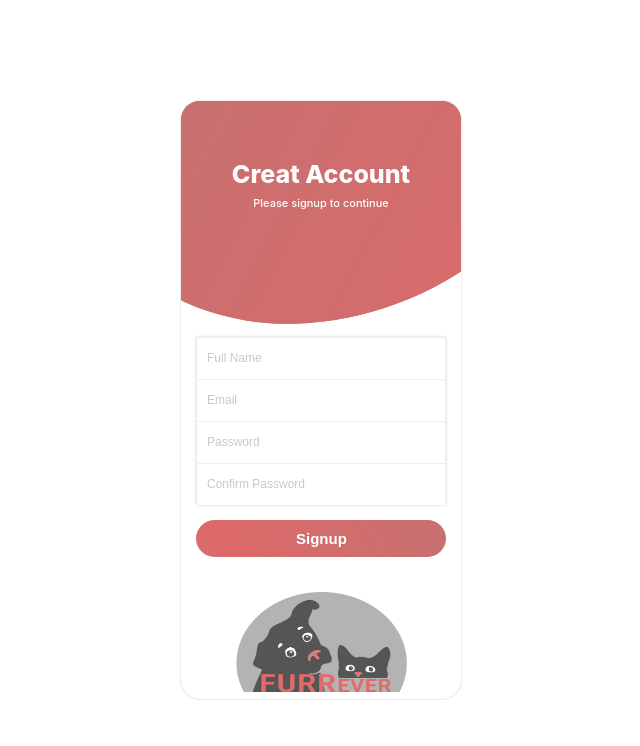
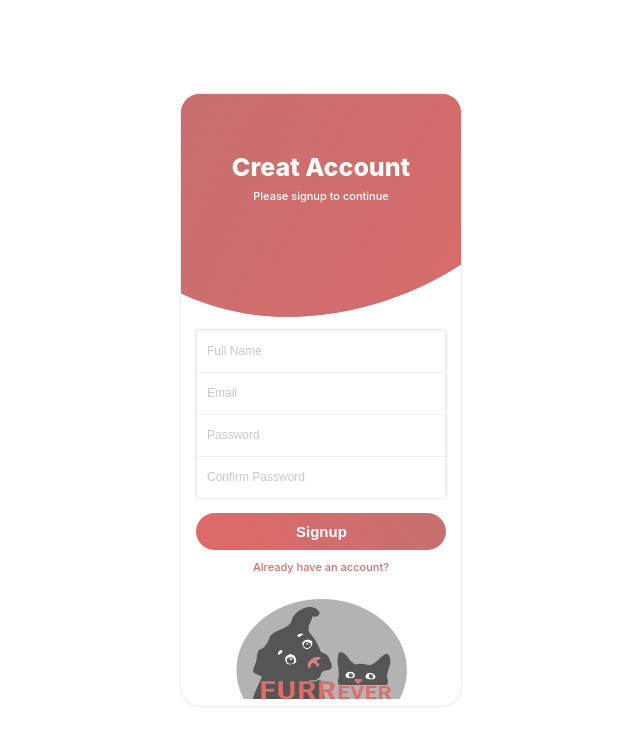
Before and after one commit to kirmarnel/furrever, a React (Create React App) app: page /signup in a window 1280 px wide. Shown: the top 746 px of the page, without its empty margins (319-959 px from the left). Built offline with nearby package versions, Linux system fonts and the light colour scheme.

Commit message:
linking login pages

```diff
--- a/src/App.js
+++ b/src/App.js
@@ -29,12 +29,15 @@ function App() {
         <BoxContainer>
           <Switch>
             <Route exact path="/" component={Home} />
+            {/* <Route component ={SignupForm} path=''/> */}
             {/* <ProtectedRoute path="about" render={props =>
             <div>
               <NavBar />
               <About />
               </div>
             } isAuth={isAuth} /> */}
+            {/* <Route path="/signupform"></Route> */}
+
             <Route path="/about">
               <NavBar />
               <About />
--- a/src/components/accountBox/signupForm.jsx
+++ b/src/components/accountBox/signupForm.jsx
@@ -9,6 +9,8 @@ import {
 import { Marginer } from "../marginer";
 import myImage from './assets/logo.png';
 import styled from "styled-components";
+import { LoginForm } from "./loginForm";
+
 
 const LableContainer = styled.div`
 width: 250px;
@@ -74,6 +76,30 @@ const FooterContainer = styled.div`
   margin: 0;
   margin-top: 7px;
 `;
+// const BottomText = styled.h5`
+// color: 220, 106, 106;
+// font-weight: 500;
+// font-size: 11px;
+// z-index: 10;
+// margin: 0;
+// margin-top: 7px;
+// `;
+
+const BoldLink = styled.a`
+  font-size: 11px;
+  color: rgb(220, 106, 106, 1);
+  font-weight: 500;
+  text-decoration: none;
+  margin: 0 4px;
+`;
+const MutedLink = styled.a`
+  font-size: 11px;
+  color: rgba(220, 106, 106, 1);
+  font-weight: 500;
+  text-decoration: none;
+`;
+
+
 export function SignupForm(props) {
   const [fullName, setFullName] = useState('')
   const [email, setEmail] = useState('')
@@ -107,6 +133,9 @@ export function SignupForm(props) {
       <Marginer direction="vertical" margin={15} />
       <SubmitButton type="submit" onClick={register} >Signup</SubmitButton>
       <Marginer direction="vertical" margin="1em" />
+        <BoldLink href="login"onClick={LoginForm} >
+          Already have an account?
+        </BoldLink>
       </LableContainer>
       <FooterContainer>
         <img src = {myImage} height={100} width={180} alt="logo"/>
```
Also changed, not shown: 1 other file (tests, documents, lock files or other folders).
